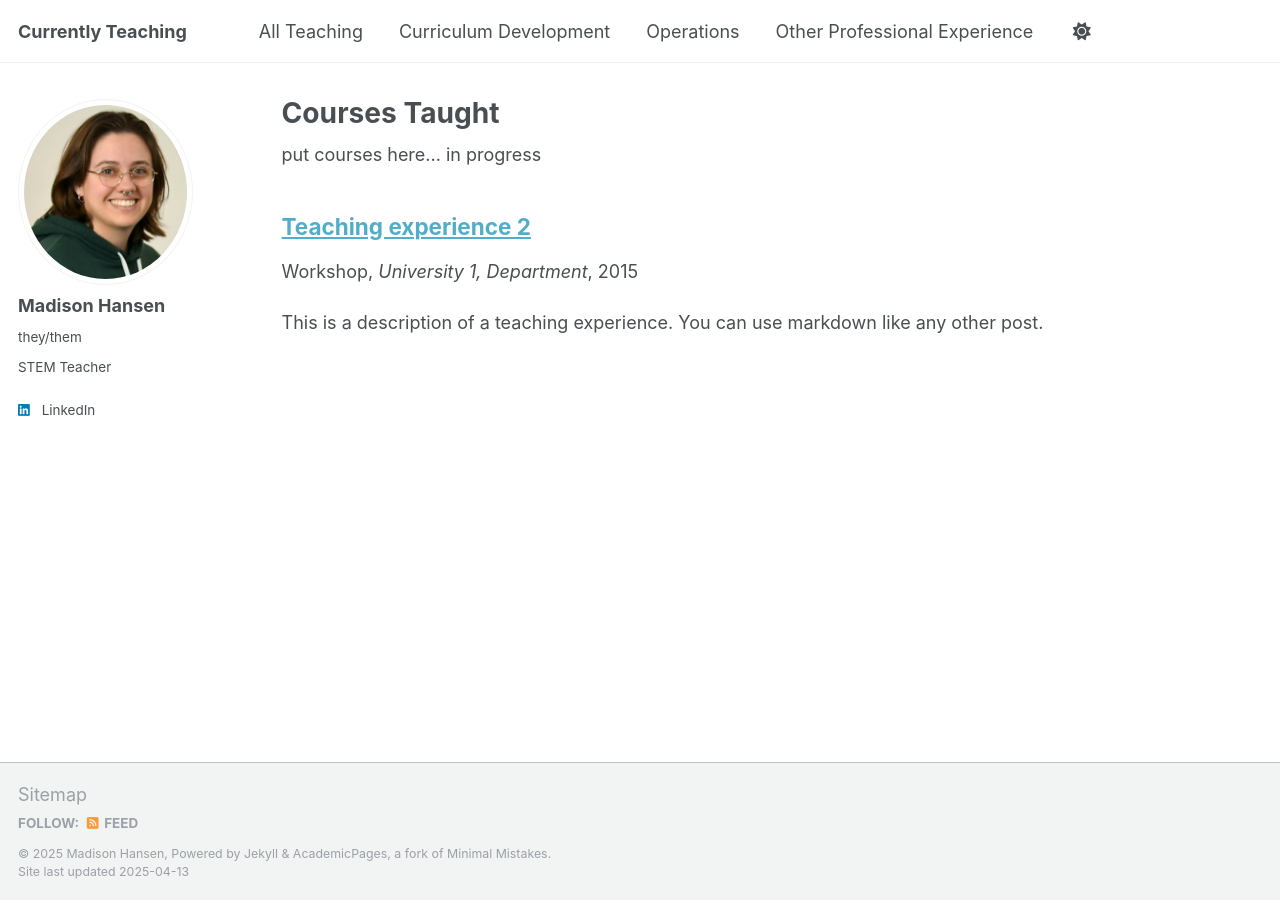
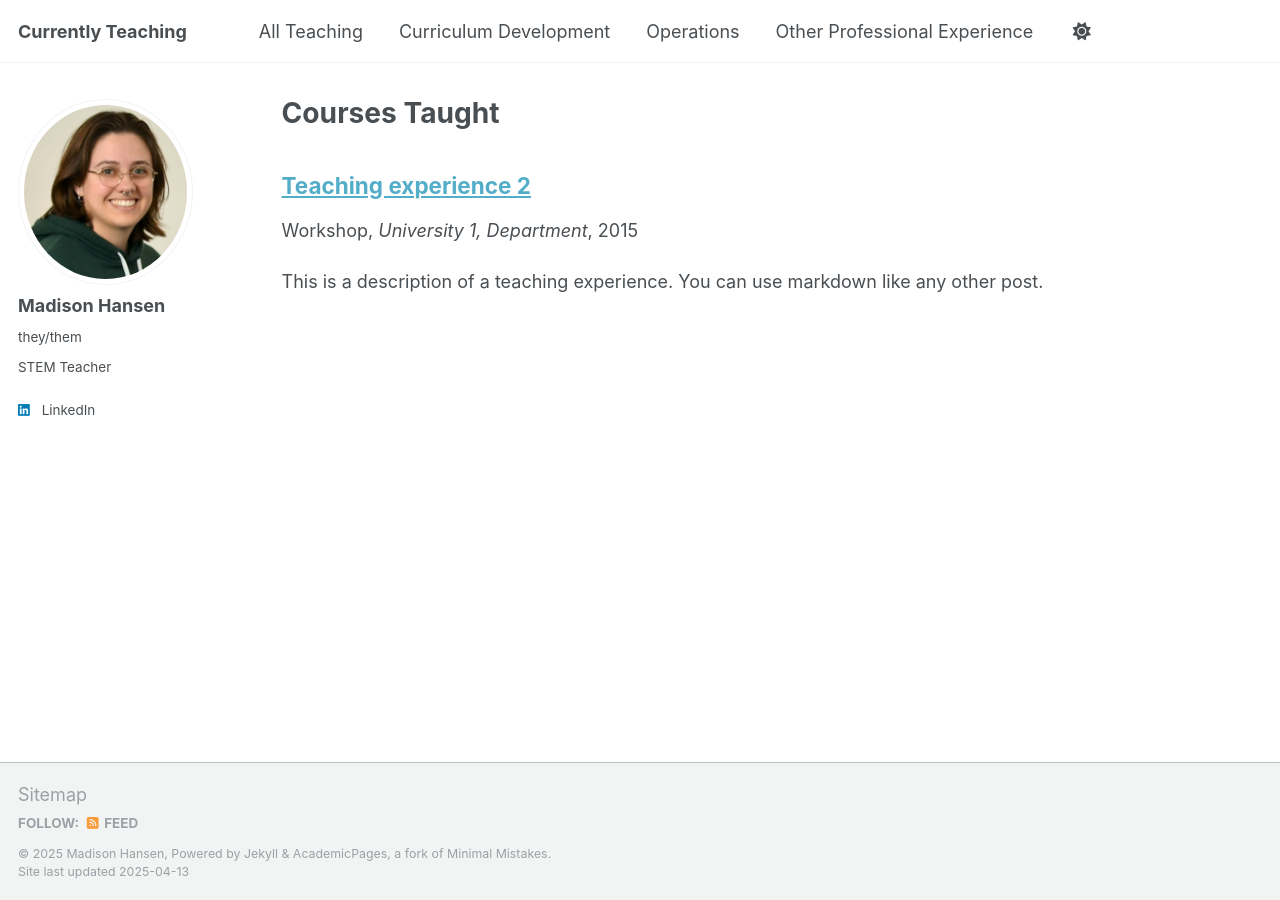
Before and after one commit to hansen-teaching/hansen-teaching.github.io, a Jekyll site: the page built from _pages/teaching.html, in a window 1280 px wide. Built offline with Jekyll 4.4.1, drawn with Linux system fonts in a browser that asks for light colours; a file with an impossible date is left out.

Commit message:
Update teaching.html

```diff
--- a/_pages/teaching.html
+++ b/_pages/teaching.html
@@ -5,8 +5,6 @@ permalink: /teaching/
 author_profile: true
 ---
 
-put courses here... in progress
-
 {% include base_path %}
 
 {% for post in site.teaching reversed %}
```
